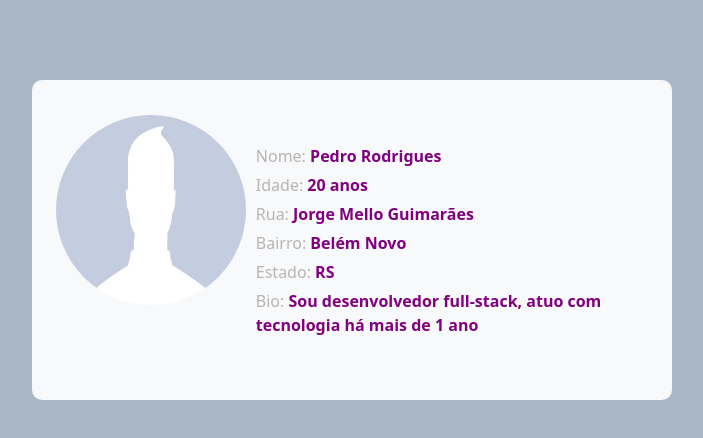
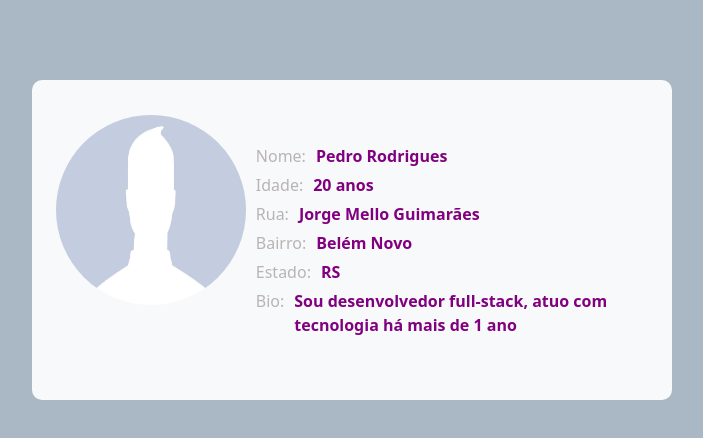
Before and after one commit to PedroRodriguesS5/test-sync, a plain HTML site: page index.html in a window 1280 px wide. Shown: the whole page, without its empty margins (288-991 px from the left). Drawn offline with nearby package versions, Linux system fonts and the light colour scheme.

Commit message:
FX: Ajusting back-end package and css file

```diff
--- a/css/style.css
+++ b/css/style.css
@@ -40,7 +40,12 @@ body {
     gap: 5px;
 }
 
+span {
+    display: flex;
+}
+
 strong {
+    margin-left: 10px;
     color: purple;
 }
 
```
